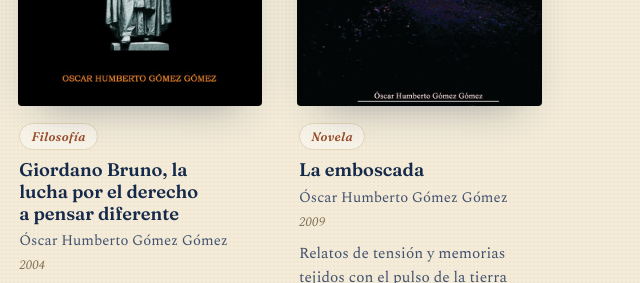
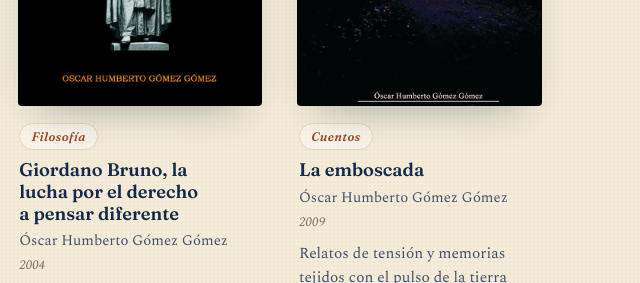
Before and after one commit to Racso/gomezcasaeditora, a plain HTML site: page index.html in a window 1280 px wide. Shown: the part 2740-3023 px from the top of the page, 640-1280 px from the left. Drawn offline with nearby package versions, Linux system fonts and the light colour scheme.

Commit message:
La emboscada es libro de cuentos, no novela

```diff
--- a/index.html
+++ b/index.html
@@ -192,7 +192,7 @@
           <img loading="lazy" src="img/covers/emboscada.jpg" alt="Carátula de «La emboscada»." width="640" height="938" />
         </a>
         <div class="card__body">
-          <span class="tag" data-cat="novela">Novela</span>
+          <span class="tag" data-cat="cuentos">Cuentos</span>
           <h3 class="card__title">La emboscada</h3>
           <p class="card__author">Óscar Humberto Gómez Gómez</p>
           <p class="card__year">2009</p>
```
